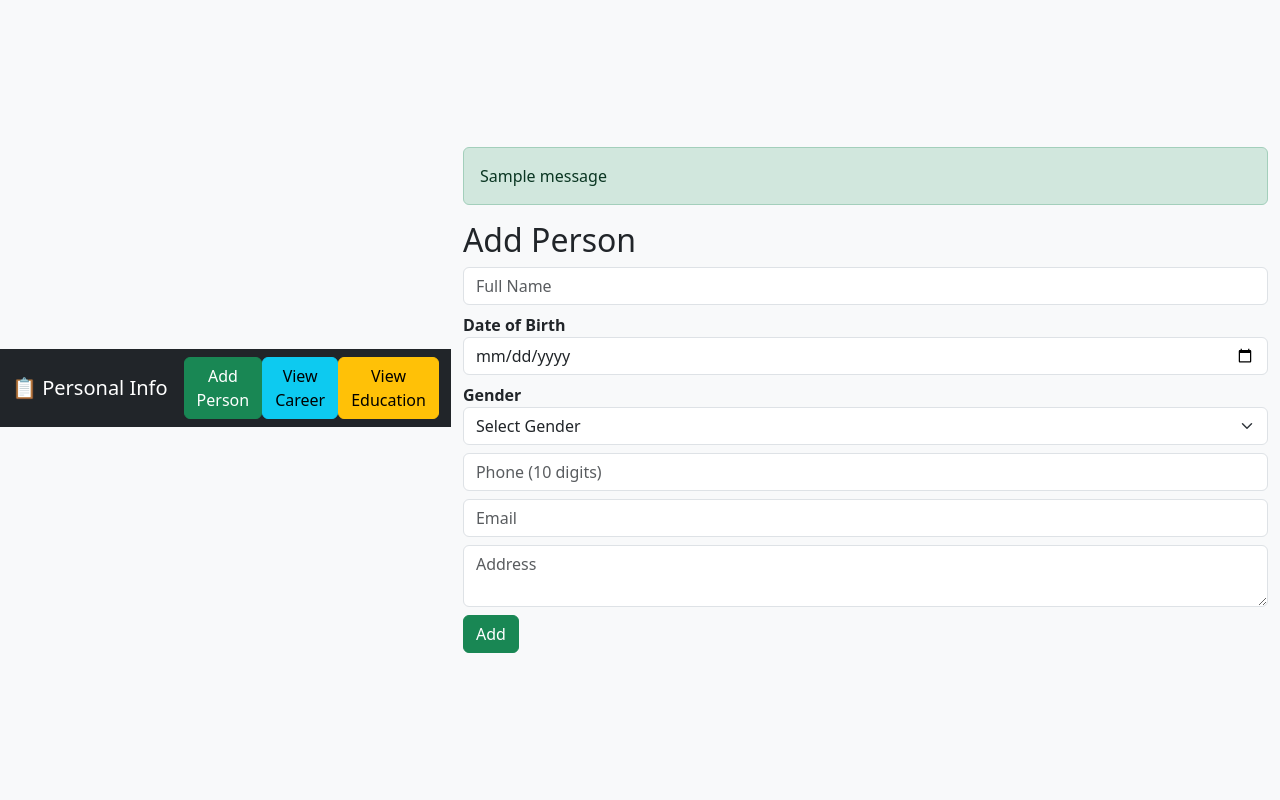
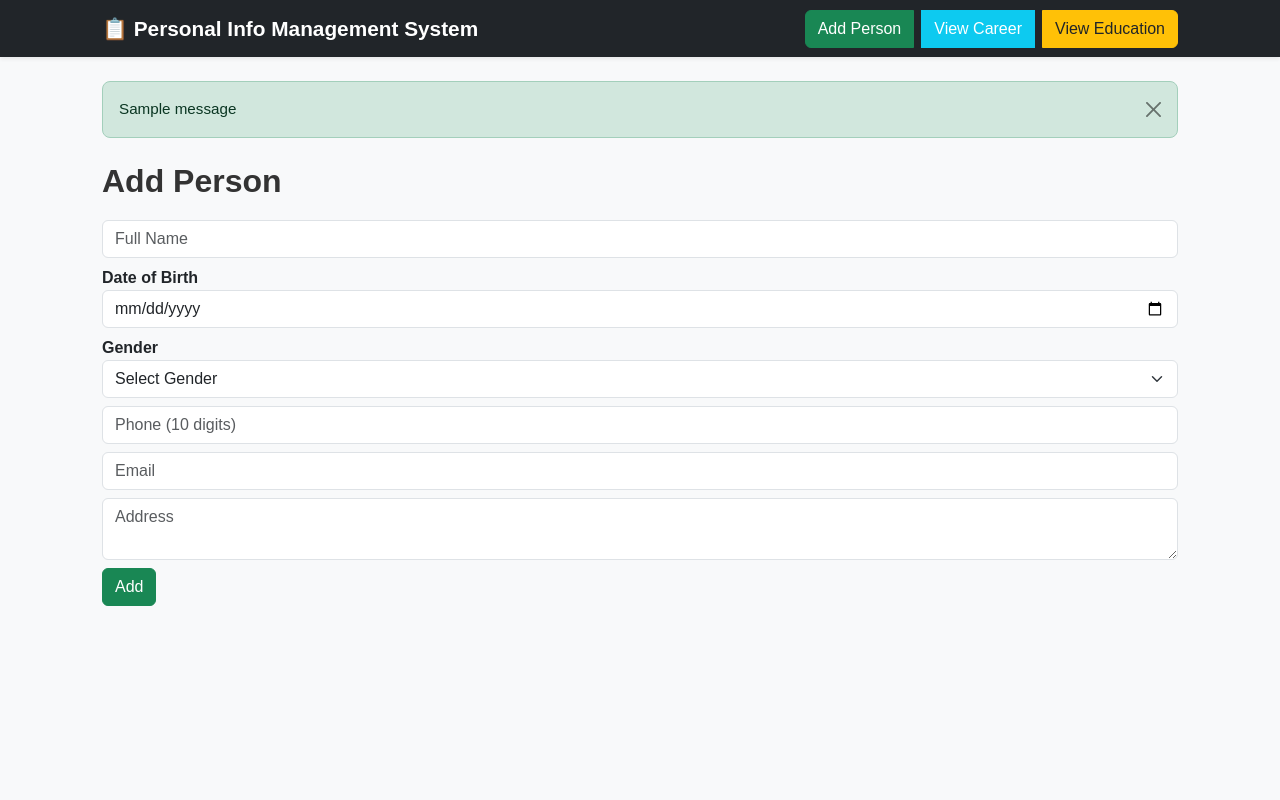
Before and after one commit to ananyascodehq/personal-info-management, a Flask app: page /add in a window 1280 px wide. Run offline with Flask 3, Linux system fonts and the light colour scheme; tables that the repository leaves empty hold one stand-in row (values such as "Sample post"); one stand-in notice (Sample message) is shown.

Commit message:
Add files via upload

```diff
--- a/database/db_connection.py
+++ b/database/db_connection.py
@@ -8,7 +8,7 @@ def get_server_connection():
         return mysql.connector.connect(
             host="localhost",
             user="root",
-            passwd="Bhuva_sri@6980"
+            passwd="1234"
         )
     except Error as e:
         print(f"❌ Cannot connect to MySQL server: {e}")
@@ -19,7 +19,7 @@ def get_connection():
         conn = mysql.connector.connect(
             host="localhost",
             user="root",
-            passwd="Bhuva_sri@6980",
+            passwd="1234",
             database=DB_NAME
         )
         return conn if conn.is_connected() else None
--- a/static/style.css
+++ b/static/style.css
@@ -1,31 +1,133 @@
+/* -------------------------
+   GENERAL PAGE LAYOUT
+-------------------------- */
 body {
-  font-family: Arial, sans-serif;
+  font-family: "Poppins", Arial, sans-serif;
   background-color: #f5f7fa;
-  display: flex;
-  justify-content: center;
-  align-items: center;
+  margin: 0;
   min-height: 100vh;
-  margin: 0;
 }
 
-/* Table Container */
-.table-container {
-  width: 95%;
-  max-width: 1000px;
-  margin: 40px auto;
-  background-color: #fff;
-  padding: 30px;
-  border-radius: 10px;
-  box-shadow: 0 8px 20px rgba(0,0,0,0.1);
+/* Center the main container only when needed */
+.container {
+  max-width: 1100px;
 }
 
-.table-container h2 {
-  text-align: center;
-  margin-bottom: 20px;
-  color: #333;
+/* -------------------------
+   NAVBAR STYLING
+-------------------------- */
+.navbar {
+  box-shadow: 0 2px 10px rgba(0, 0, 0, 0.08);
 }
 
-/* Add Button */
+.navbar-brand {
+  font-size: 1.3rem;
+  font-weight: 600;
+}
+
+.navbar .btn {
+  border-radius: 6px;
+  font-weight: 500;
+}
+
+/* -------------------------
+   FLASH MESSAGES
+-------------------------- */
+.alert {
+  border-radius: 8px;
+  font-size: 0.95rem;
+}
+
+.alert-info {
+  background-color: #dff6ff;
+  border: none;
+}
+
+/* -------------------------
+   PAGE HEADINGS
+-------------------------- */
+h2 {
+  font-weight: 600;
+  color: #333;
+  text-align: left;
+  margin-bottom: 20px;
+}
+
+/* -------------------------
+   SEARCH BAR
+-------------------------- */
+form.d-flex input {
+  border-radius: 6px;
+  border: 1px solid #ccc;
+  padding: 8px 12px;
+}
+
+/* -------------------------
+   TABLE STYLING
+-------------------------- */
+.table-container {
+  background-color: #fff;
+  padding: 25px 30px;
+  border-radius: 10px;
+  box-shadow: 0 8px 20px rgba(0, 0, 0, 0.08);
+}
+
+table {
+  width: 100%;
+  border-collapse: collapse;
+  background-color: white;
+}
+
+table thead {
+  background-color: #007BFF;
+  color: white;
+}
+
+table th,
+table td {
+  padding: 12px 15px;
+  text-align: center;
+  border: 1px solid #ddd;
+}
+
+table tbody tr:nth-child(even) {
+  background-color: #f9f9f9;
+}
+
+table th {
+  text-transform: capitalize;
+}
+
+/* -------------------------
+   BUTTONS (Edit/Delete)
+-------------------------- */
+.edit-btn,
+.delete-btn {
+  padding: 6px 12px;
+  color: #fff;
+  text-decoration: none;
+  border-radius: 4px;
+  font-size: 0.9rem;
+  transition: background-color 0.3s ease;
+}
+
+.edit-btn {
+  background-color: #ffc107;
+}
+.edit-btn:hover {
+  background-color: #e0a800;
+}
+
+.delete-btn {
+  background-color: #dc3545;
+}
+.delete-btn:hover {
+  background-color: #c82333;
+}
+
+/* -------------------------
+   ADD BUTTON (Optional standalone)
+-------------------------- */
 .add-btn {
   display: inline-block;
   margin-bottom: 15px;
--- a/templates/base.html
+++ b/templates/base.html
@@ -3,26 +3,48 @@
 <head>
     <meta charset="UTF-8">
     <title>Personal Info Management</title>
+    <link href="https://cdn.jsdelivr.net/npm/bootstrap@5.3.0/dist/css/bootstrap.min.css" rel="stylesheet">
     <link rel="stylesheet" href="{{ url_for('static', filename='style.css') }}">
-<link href="https://cdn.jsdelivr.net/npm/bootstrap@5.3.0/dist/css/bootstrap.min.css" rel="stylesheet">
 </head>
 <body class="bg-light">
-<nav class="navbar navbar-expand-lg navbar-dark bg-dark mb-4">
-<div class="container-fluid">
-<a class="navbar-brand" href="{{ url_for('index') }}">📋 Personal Info</a>
-<a class="btn btn-success" href="{{ url_for('add_person') }}">Add Person</a>
-<a class="btn btn-info" href="{{ url_for('view_career') }}">View Career</a>
-<a class="btn btn-warning" href="{{ url_for('view_education') }}">View Education</a>
+
+<!-- 🌐 Navbar -->
+<nav class="navbar navbar-expand-lg navbar-dark bg-dark shadow-sm mb-4">
+  <div class="container">
+    <a class="navbar-brand fw-semibold" href="{{ url_for('index') }}">📋 Personal Info Management System</a>
+    <button class="navbar-toggler" type="button" data-bs-toggle="collapse" data-bs-target="#navbarNav">
+      <span class="navbar-toggler-icon"></span>
+    </button>
+
+    <div class="collapse navbar-collapse justify-content-end" id="navbarNav">
+      <div class="btn-group" role="group">
+        <a class="btn btn-success me-2" href="{{ url_for('add_person') }}">Add Person</a>
+        <a class="btn btn-info me-2 text-white" href="{{ url_for('view_career') }}">View Career</a>
+        <a class="btn btn-warning text-dark" href="{{ url_for('view_education') }}">View Education</a>
+      </div>
+    </div>
   </div>
 </nav>
 
-<div class="container">
+<!-- ⚡ Flash Messages -->
+<div class="container mt-3">
   {% with messages = get_flashed_messages(with_categories=true) %}
-{% for category,message in messages %}
-<div class="alert alert-{{ category }}">{{ message }}</div>
+    {% if messages %}
+      {% for category, message in messages %}
+        <div class="alert alert-{{ category }} alert-dismissible fade show" role="alert">
+          {{ message }}
+          <button type="button" class="btn-close" data-bs-dismiss="alert" aria-label="Close"></button>
+        </div>
       {% endfor %}
+    {% endif %}
   {% endwith %}
+</div>
+
+<!-- 🧱 Main Page Content -->
+<div class="container my-4">
   {% block content %}{% endblock %}
 </div>
+
+<script src="https://cdn.jsdelivr.net/npm/bootstrap@5.3.0/dist/js/bootstrap.bundle.min.js"></script>
 </body>
 </html>
```
Also changed, not shown: other parts of static/style.css (+0 -47 lines), app.py (line endings or trailing spaces), requirements.txt (line endings or trailing spaces), templates/add_career.html (line endings or trailing spaces), templates/add_education.html (line endings or trailing spaces), templates/add_person.html (line endings or trailing spaces), templates/edit_career.html (line endings or trailing spaces), templates/edit_education.html (line endings or trailing spaces), templates/index.html (line endings or trailing spaces), templates/update_person.html (line endings or trailing spaces), templates/view_career.html (line endings or trailing spaces), templates/view_education.html (line endings or trailing spaces). Lines whose indentation alone changed are shown as unchanged.
